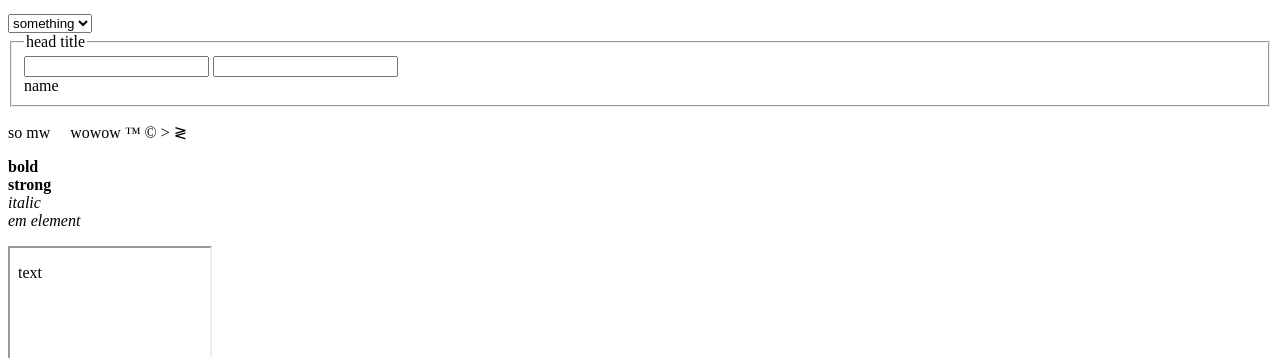
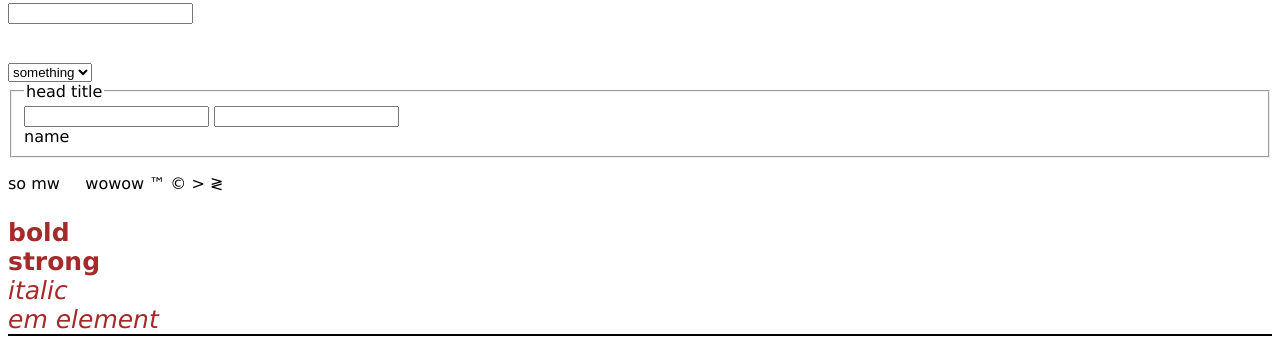
Before and after one commit to skeyvin/malculator, a plain HTML site: page index.html in a window 1280 px wide. Shown: the part 1597-1955 px from the top of the page. Drawn offline with Linux system fonts and the light colour scheme.

Commit message:
Update index.html

```diff
--- a/index.html
+++ b/index.html
@@ -23,7 +23,7 @@ http-equiv="content-language"
 <title>a site!</title>
 <!--use dot to appply into specefic things-->
 <!--also can just put .(class) to apply in multi objects-->
-<link rel="stylesheet" href="default.css">
+<link rel="stylesheet" href="defalt.css">
 
 </head>
 
```
